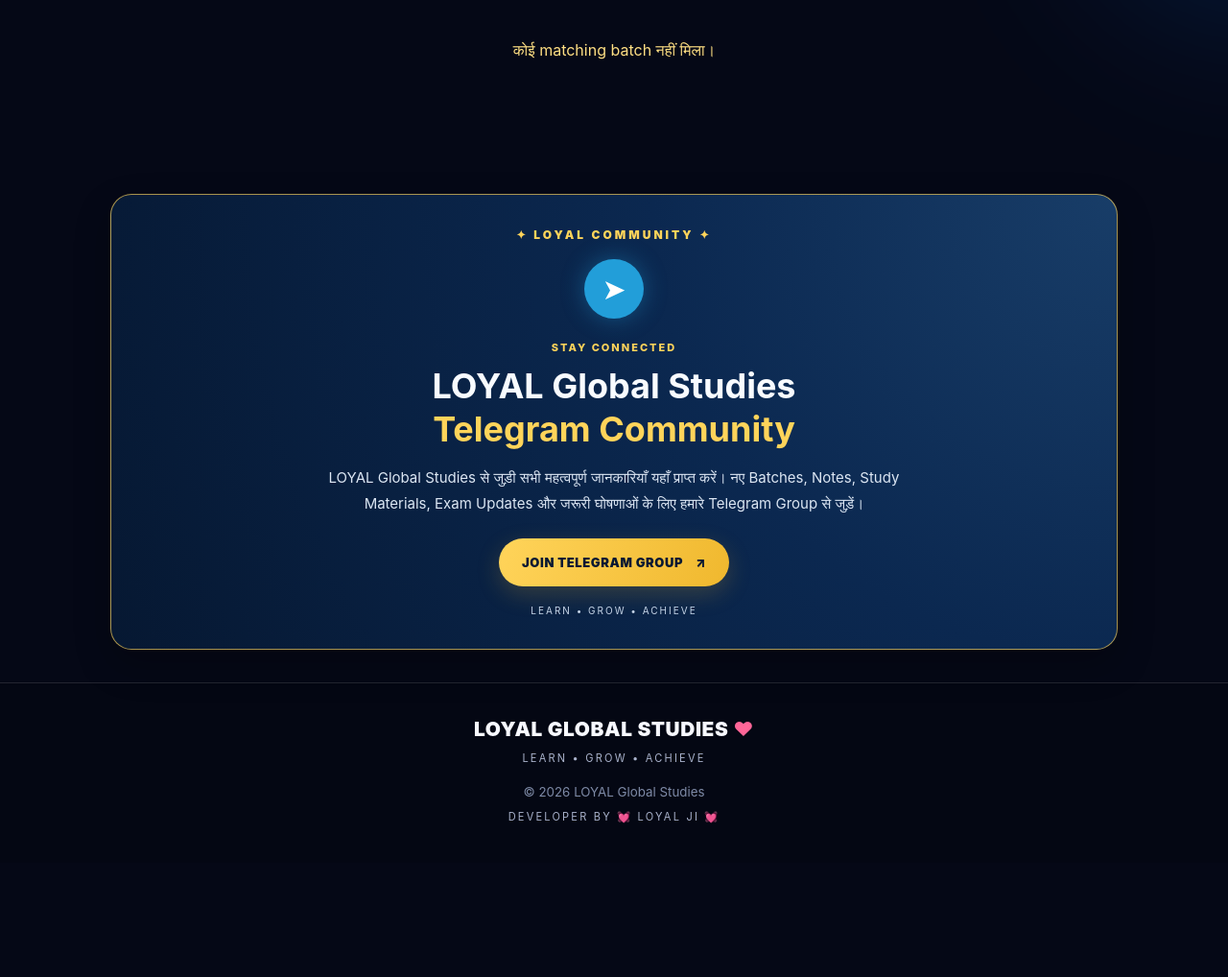
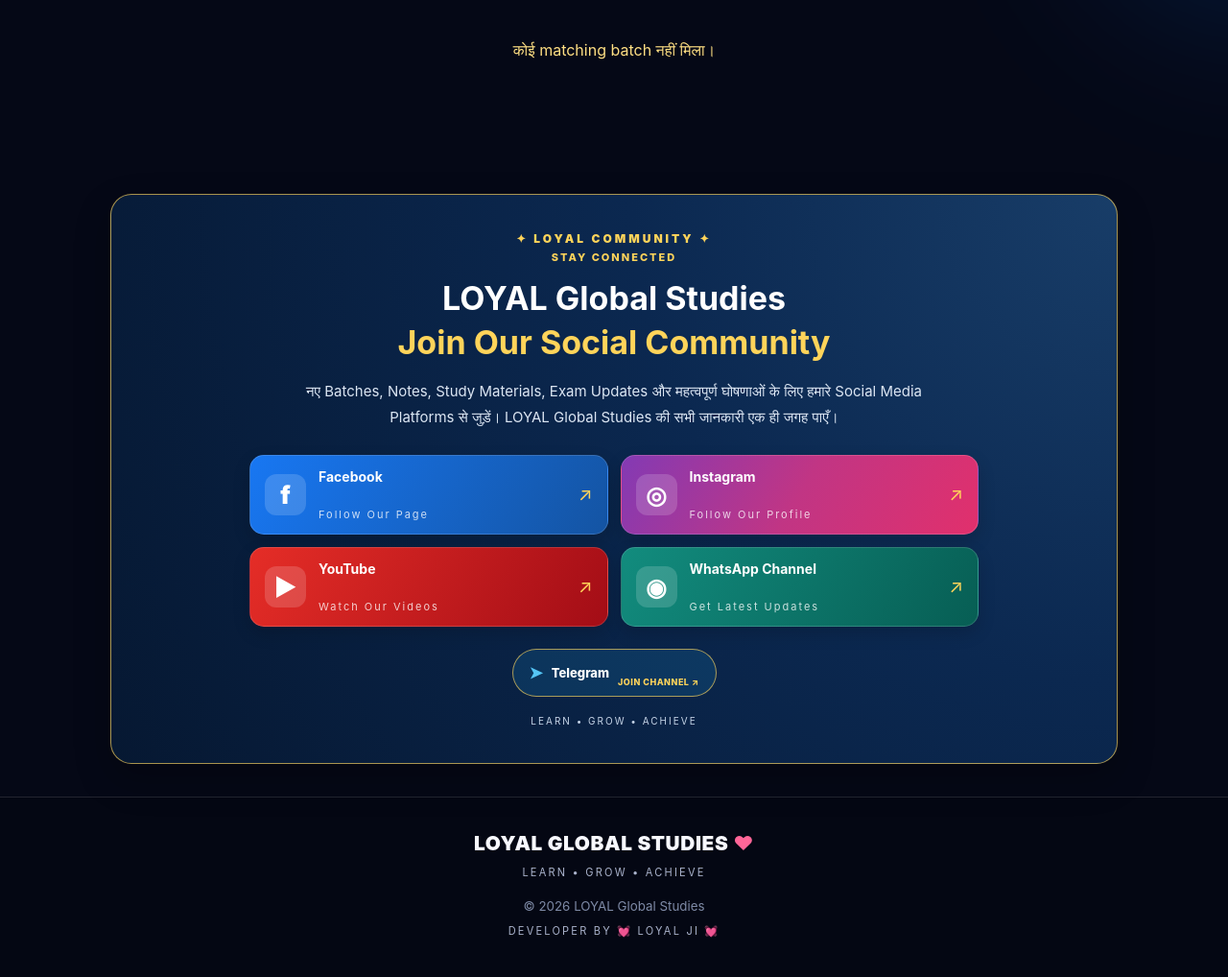
Before and after one commit to loyalglobalstudies/loyal-global-studies, a Flask app: template templates/index.html in a window 1280 px wide; the page is wider, and only the part inside the window is pictured. Shown: the part 801-1819 px from the top of that part at 96% size. Before the commit the page ends 1659 px from the top of that part, so only its background shows below. Run offline with Flask 3, Linux system fonts and the light colour scheme; the template is opened without the code that fills it, so the values that code supplies are empty.

Commit message:
Add professional LOYAL social media hub

```diff
--- a/static/css/style.css
+++ b/static/css/style.css
@@ -674,3 +674,169 @@ html {
   min-width: 0;
   width: 100%;
 }
+
+
+/* LOYAL SOCIAL HUB — PREMIUM RESPONSIVE DESIGN */
+.loyal-social-hub {
+  padding: 38px 20px;
+}
+
+.social-hub-content {
+  max-width: 760px;
+}
+
+.social-hub-content h2 {
+  margin: 12px 0;
+  color: #fff;
+  font-size: clamp(23px, 4vw, 34px);
+  line-height: 1.35;
+}
+
+.social-hub-content h2 span {
+  color: #ffd45a;
+}
+
+.social-hub-content p {
+  max-width: 650px;
+  margin: 14px auto 25px;
+}
+
+.loyal-social-grid {
+  display: grid;
+  grid-template-columns: repeat(2, minmax(0, 1fr));
+  gap: 13px;
+  text-align: left;
+}
+
+.loyal-social-btn {
+  display: flex;
+  align-items: center;
+  gap: 13px;
+  min-width: 0;
+  min-height: 76px;
+  padding: 13px 15px;
+  border: 1px solid rgba(255,255,255,.15);
+  border-radius: 15px;
+  color: #fff !important;
+  text-decoration: none !important;
+  background: rgba(255,255,255,.07);
+  box-shadow: 0 7px 18px rgba(0,0,0,.16);
+  transition: transform .2s ease, border-color .2s ease,
+              box-shadow .2s ease;
+}
+
+.loyal-social-btn:hover {
+  transform: translateY(-3px);
+  border-color: rgba(255,212,90,.75);
+  box-shadow: 0 10px 24px rgba(0,0,0,.25);
+}
+
+.social-symbol {
+  display: grid;
+  flex: 0 0 43px;
+  width: 43px;
+  height: 43px;
+  place-items: center;
+  border-radius: 12px;
+  background: rgba(255,255,255,.16);
+  color: #fff;
+  font-size: 25px;
+  font-weight: 900;
+}
+
+.social-label {
+  display: flex;
+  flex: 1;
+  min-width: 0;
+  flex-direction: column;
+  gap: 4px;
+}
+
+.social-label strong {
+  font-size: 14px;
+  line-height: 1.3;
+}
+
+.social-label small {
+  color: rgba(255,255,255,.78);
+  font-size: 11px;
+}
+
+.social-arrow {
+  color: #ffd45a;
+  font-size: 19px;
+}
+
+.social-facebook { background: linear-gradient(120deg,#1877f2,#1454a3); }
+.social-instagram { background: linear-gradient(120deg,#833ab4,#c13584,#e1306c); }
+.social-youtube { background: linear-gradient(120deg,#e52d27,#a30d16); }
+.social-whatsapp { background: linear-gradient(120deg,#128c7e,#075e54); }
+
+.telegram-mini-wrap {
+  margin-top: 23px;
+  text-align: center;
+}
+
+.telegram-mini-btn {
+  display: inline-flex;
+  align-items: center;
+  justify-content: center;
+  gap: 9px;
+  padding: 9px 17px;
+  border: 1px solid rgba(255,212,90,.65);
+  border-radius: 999px;
+  background: rgba(34,158,217,.16);
+  color: #fff !important;
+  font-size: 13px;
+  font-weight: 800;
+  text-decoration: none !important;
+  transition: background .2s ease, transform .2s ease;
+}
+
+.telegram-mini-btn:hover {
+  background: rgba(34,158,217,.32);
+  transform: translateY(-2px);
+}
+
+.telegram-mini-btn > span {
+  color: #55c5f5;
+  font-size: 17px;
+}
+
+.telegram-mini-btn small {
+  color: #ffd45a;
+  font-size: 9px;
+  letter-spacing: .5px;
+}
+
+.social-tagline {
+  display: block;
+  margin-top: 22px;
+  color: #c6d5e8;
+  letter-spacing: 2px;
+  font-size: 10px;
+}
+
+@media(max-width:520px) {
+  .loyal-social-hub {
+    margin: 24px 10px;
+    padding: 28px 13px;
+  }
+
+  .loyal-social-grid {
+    grid-template-columns: 1fr;
+    gap: 10px;
+  }
+
+  .loyal-social-btn {
+    min-height: 68px;
+  }
+}
+
+@media(prefers-reduced-motion:reduce) {
+  .loyal-social-btn,
+  .telegram-mini-btn {
+    transition: none;
+  }
+}
+/* END LOYAL SOCIAL HUB */
--- a/templates/index.html
+++ b/templates/index.html
@@ -166,25 +166,84 @@
 </main>
 
 
-<section class="loyal-telegram-community" aria-label="LOYAL Telegram Community">
+
+<section class="loyal-telegram-community loyal-social-hub"
+         aria-label="LOYAL Global Studies Social Media Community">
   <div class="telegram-glow">✦ LOYAL COMMUNITY ✦</div>
-  <div class="telegram-content">
-    <div class="telegram-icon">➤</div>
+
+  <div class="telegram-content social-hub-content">
     <span class="telegram-kicker">STAY CONNECTED</span>
-    <h2>LOYAL Global Studies<br><span>Telegram Community</span></h2>
+
+    <h2>LOYAL Global Studies<br>
+      <span>Join Our Social Community</span>
+    </h2>
+
     <p>
-      LOYAL Global Studies से जुड़ी सभी महत्वपूर्ण जानकारियाँ यहाँ प्राप्त करें।
-      नए Batches, Notes, Study Materials, Exam Updates और जरूरी घोषणाओं के लिए
-      हमारे Telegram Group से जुड़ें।
+      नए Batches, Notes, Study Materials, Exam Updates और महत्वपूर्ण
+      घोषणाओं के लिए हमारे Social Media Platforms से जुड़ें।
+      LOYAL Global Studies की सभी जानकारी एक ही जगह पाएँ।
     </p>
-    <a class="telegram-join-btn"
-       href="https://t.me/LoyalGlobalStudiesOfficial"
-       target="_blank" rel="noopener noreferrer">
-       JOIN TELEGRAM GROUP <span>↗</span>
-    </a>
-    <small>LEARN • GROW • ACHIEVE</small>
+
+    <div class="loyal-social-grid">
+
+      <a class="loyal-social-btn social-facebook"
+         href="https://www.facebook.com/share/1QT2rY7Ajy/"
+         target="_blank" rel="noopener noreferrer">
+        <span class="social-symbol">f</span>
+        <span class="social-label">
+          <strong>Facebook</strong>
+          <small>Follow Our Page</small>
+        </span>
+        <span class="social-arrow">↗</span>
+      </a>
+
+      <a class="loyal-social-btn social-instagram"
+         href="https://www.instagram.com/loyalglobalstudies?knvt=MW1tbzBxbTloZ29jbQ=="
+         target="_blank" rel="noopener noreferrer">
+        <span class="social-symbol">◎</span>
+        <span class="social-label">
+          <strong>Instagram</strong>
+          <small>Follow Our Profile</small>
+        </span>
+        <span class="social-arrow">↗</span>
+      </a>
+
+      <a class="loyal-social-btn social-youtube"
+         href="https://www.youtube.com/@LOYALGLOBALSTUDIES"
+         target="_blank" rel="noopener noreferrer">
+        <span class="social-symbol">▶</span>
+        <span class="social-label">
+          <strong>YouTube</strong>
+          <small>Watch Our Videos</small>
+        </span>
+        <span class="social-arrow">↗</span>
+      </a>
+
+      <a class="loyal-social-btn social-whatsapp"
+         href="https://whatsapp.com/channel/0029VaIkEad0bIdhDy2Mtj28"
+         target="_blank" rel="noopener noreferrer">
+        <span class="social-symbol">◉</span>
+        <span class="social-label">
+          <strong>WhatsApp Channel</strong>
+          <small>Get Latest Updates</small>
+        </span>
+        <span class="social-arrow">↗</span>
+      </a>
+
+    </div>
+
+    <div class="telegram-mini-wrap">
+      <a class="telegram-mini-btn"
+         href="https://t.me/LoyalGlobalStudiesOfficial"
+         target="_blank" rel="noopener noreferrer">
+        <span>➤</span> Telegram <small>JOIN CHANNEL ↗</small>
+      </a>
+    </div>
+
+    <small class="social-tagline">LEARN • GROW • ACHIEVE</small>
   </div>
 </section>
+
 
 <footer class="footer">
   <a class="footer-brand" href="/">LOYAL GLOBAL STUDIES <span>♥</span></a>
```
